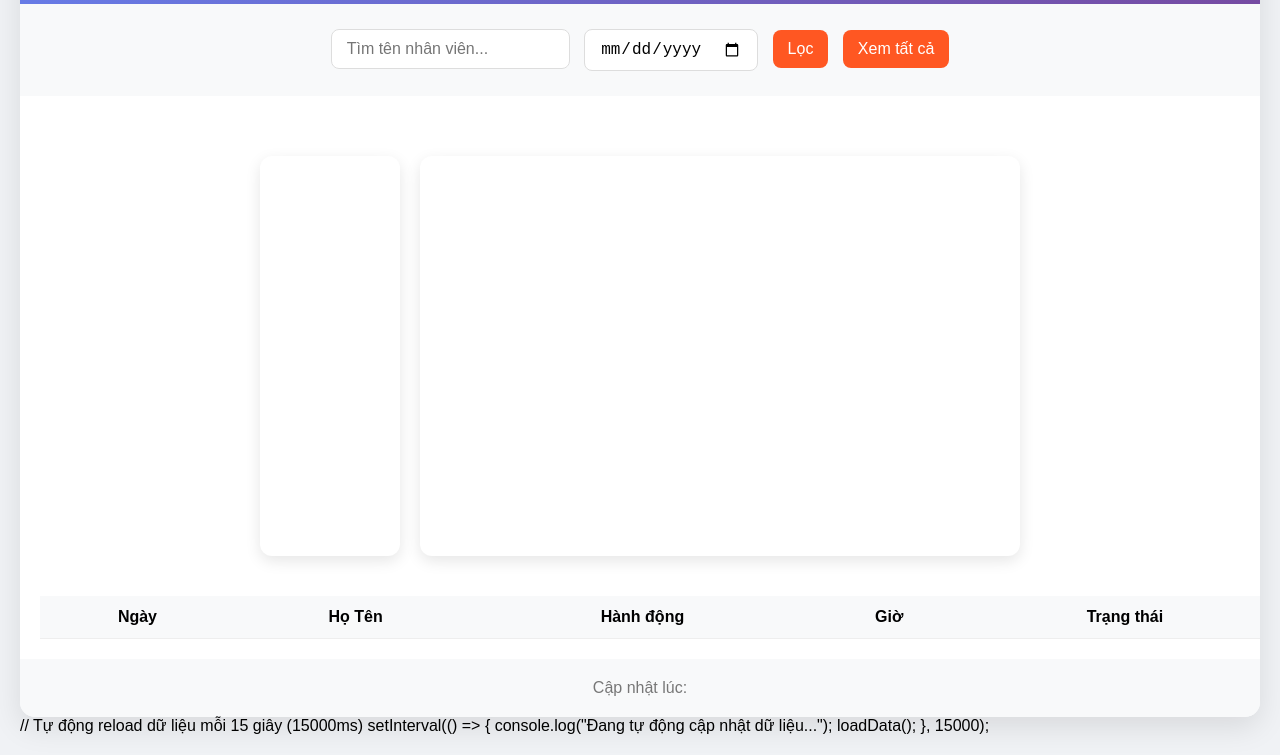
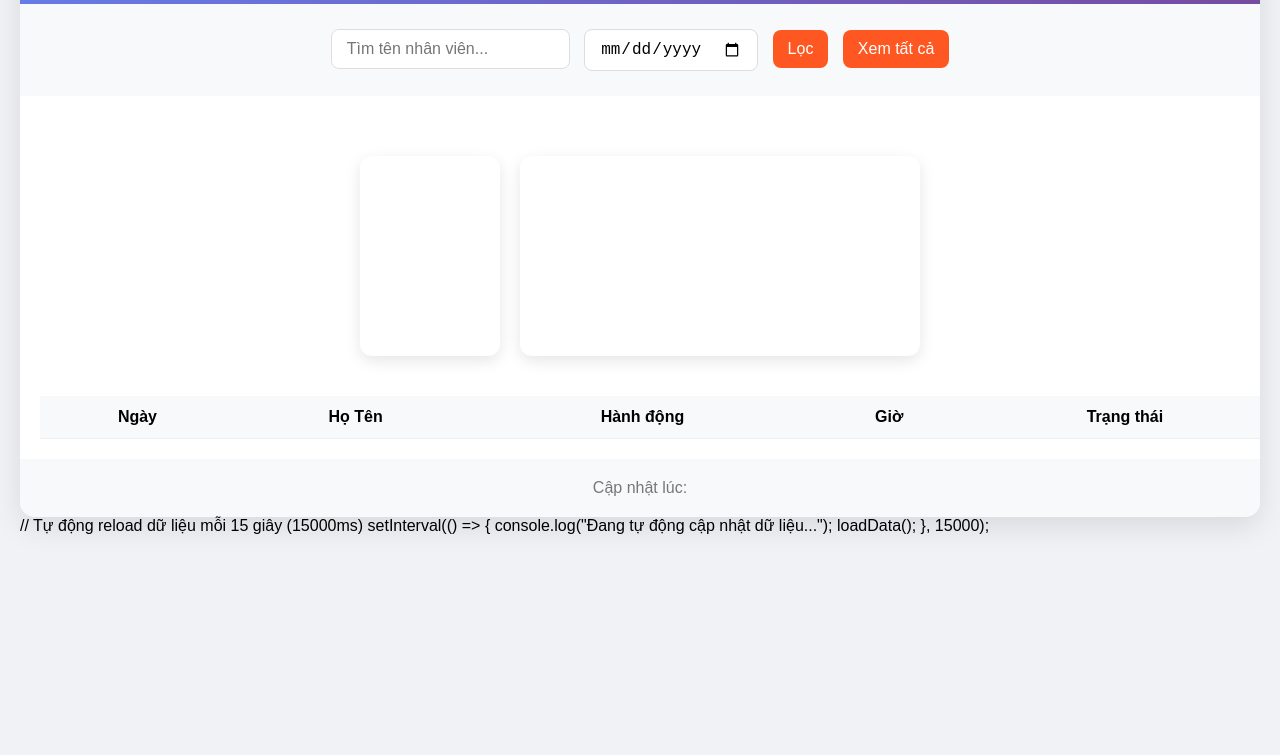
Before and after one commit to nkhiem270-dev/vantay, a plain HTML site: page index.html in a window 1280 px wide. Shown: the part 98-853 px from the top of the page. After the commit the page ends 800 px from the top, so only its background shows below. Drawn offline with nearby package versions, Linux system fonts and the light colour scheme; no server answers.

Commit message:
Add files via upload

```diff
--- a/index.html
+++ b/index.html
@@ -44,7 +44,7 @@
     <div class="stats" id="stats"></div>
     <div class="charts">
         <canvas id="pieChart" width="140" height="140"></canvas>
-        <canvas id="barChart" width="600" height="400"></canvas>
+        <canvas id="barChart" width="400" height="200"></canvas>
     </div>
 
     <table id="dataTable">
```
